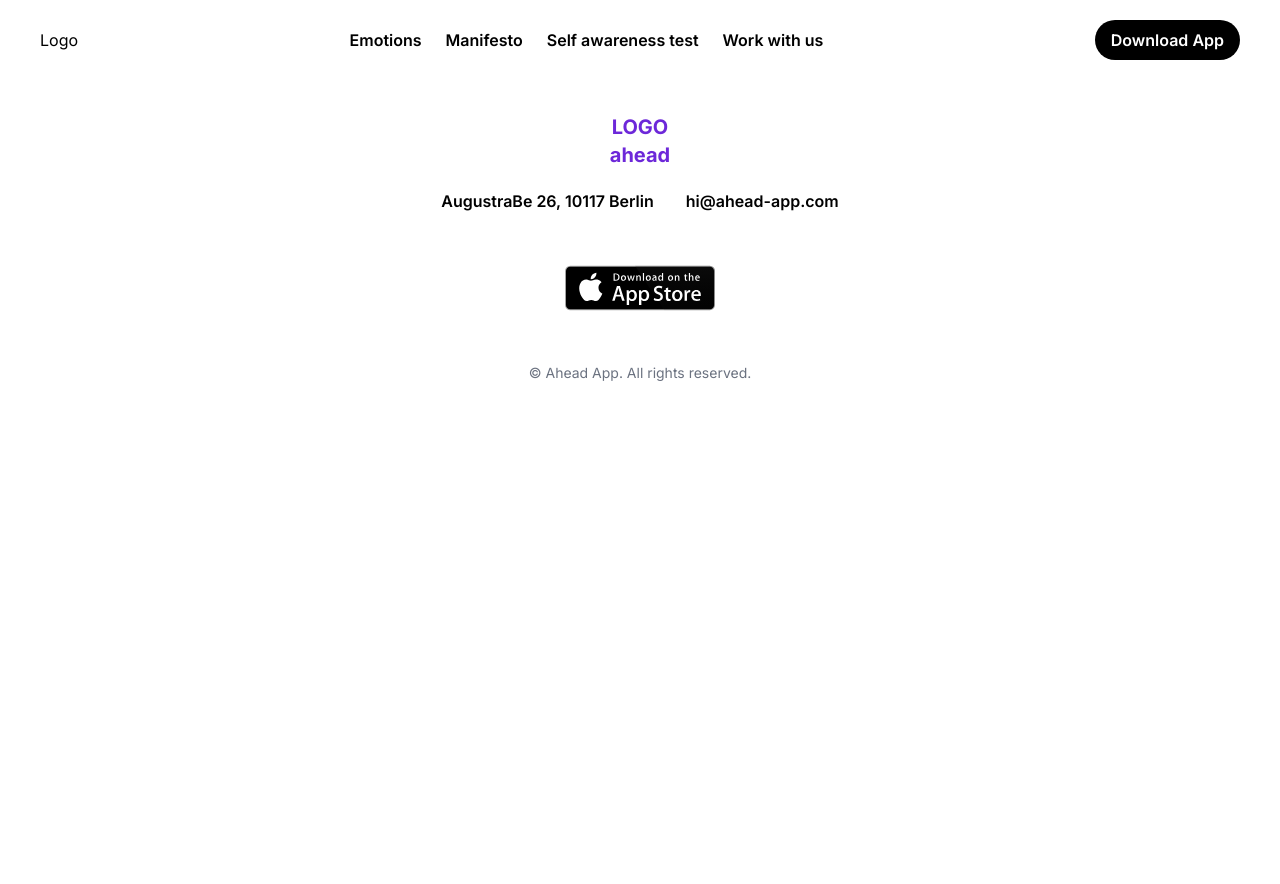
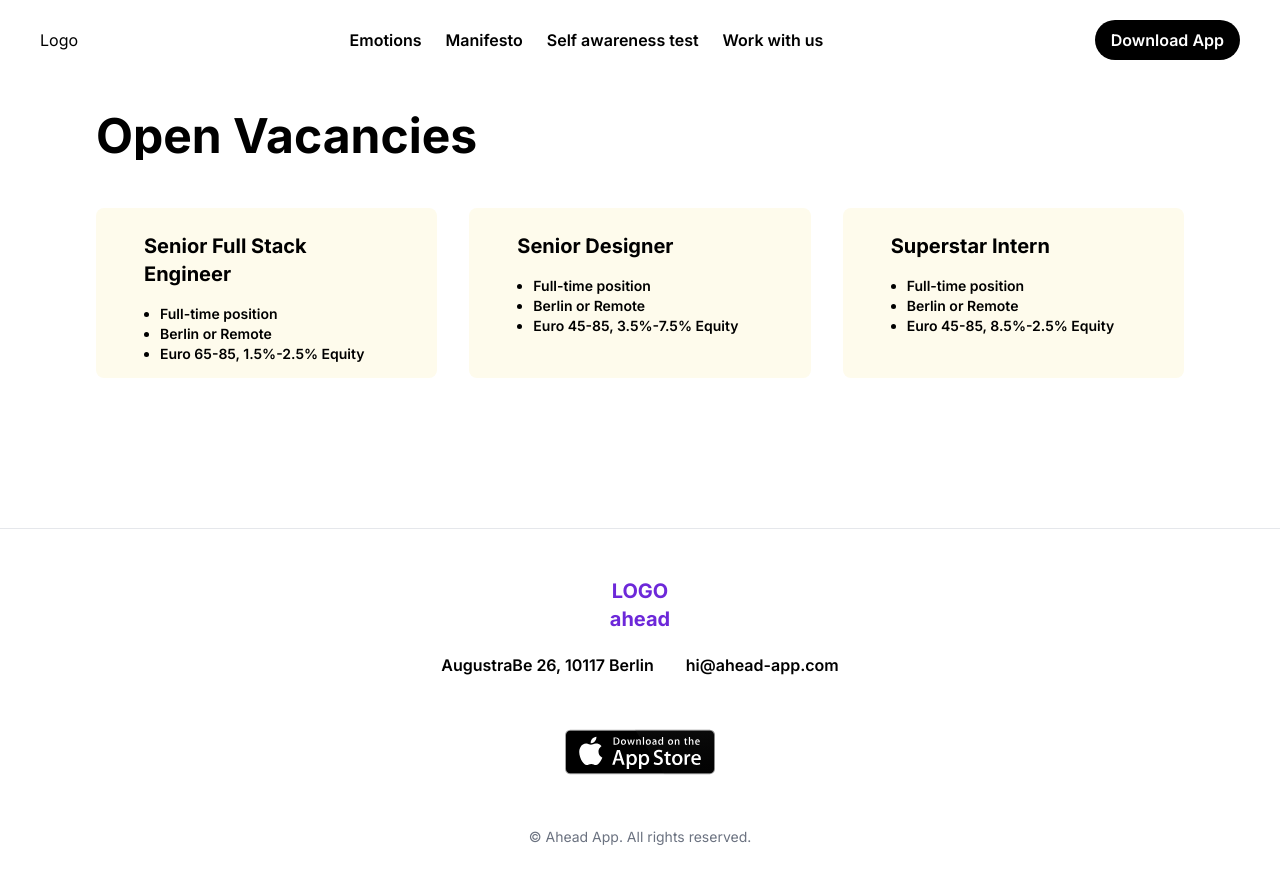
Before and after one commit to rushirrj/density-exchange-task, a Next.js app: page / in a window 1280 px wide. Shown: the top 884 px of the page. Before the commit the page ends 800 px from the top, so only its background shows below. Built offline with nearby package versions, Linux system fonts and the light colour scheme.

Commit message:
Create Open Vacancies

```diff
--- a/src/app/page.js
+++ b/src/app/page.js
@@ -1,10 +1,12 @@
 import Image from "next/image";
 import Navbar from "../components/Navbar";
 import Footer from "../components/Footer";
+import Openvacancies from "../components/Openvacancies";
 export default function Home() {
   return (
     <>
       <Navbar />
+      <Openvacancies />
       <Footer/>
     </>
   );
--- /dev/null
+++ b/src/components/Openvacancies.jsx
@@ -0,0 +1,98 @@
+"use client";
+import React, { useState } from "react";
+import { motion } from "framer-motion";
+
+const vacancies = [
+  {
+    jobTitle: "Senior Full Stack Engineer",
+    position: "Full-time position",
+    location: "Berlin or Remote",
+    pay: "Euro 65-85, 1.5%-2.5% Equity",
+  },
+  {
+    jobTitle: "Senior Designer",
+    position: "Full-time position",
+    location: "Berlin or Remote",
+    pay: "Euro 45-85, 3.5%-7.5% Equity",
+  },
+  {
+    jobTitle: "Superstar Intern",
+    position: "Full-time position",
+    location: "Berlin or Remote",
+    pay: "Euro 45-85, 8.5%-2.5% Equity",
+  },
+];
+
+const OpenVacancies = () => {
+  return (
+    <section className="mt-20 py-8 px-24 h-96">
+      <motion.div
+        initial="hidden"
+        animate="visible"
+        variants={{
+          hidden: { x: "-30%", y: "50%", opacity: 0 },
+          visible: {
+            x: 0,
+            y: 0,
+            opacity: 1,
+            transition: { ease: "easeInOut", duration: 1.5 },
+          },
+        }}
+        style={{
+          width: "100%", // Adjust the width as needed
+          overflow: "hidden", // Hide overflowing text while sliding
+        }}
+      >
+        <h1 className="text-5xl font-bold">Open Vacancies</h1>
+      </motion.div>
+      <div className="mt-12 grid grid-cols-3 justify-between gap-8">
+        {vacancies.map((vac, index) => {
+          return <HoverCard key={index} vac={vac} index={index} />;
+        })}
+      </div>
+    </section>
+  );
+};
+
+const HoverCard = ({ vac, index }) => {
+  const [isButtonVisible, setButtonVisible] = useState(false);
+  return (
+    <>
+      <motion.div
+        initial={{ height: 170 }}
+        whileHover={{ height: 250 }}
+        key={index}
+        onHoverStart={() => setButtonVisible(true)}
+        onHoverEnd={() => setButtonVisible(false)}
+        transition={{ ease: "easeInOut", duration: 0.5 }}
+        className="bg-[#fefbec] rounded-lg"
+      >
+        <div className="rounded-2xl  p-6 px-12">
+          <h2 className="text-xl font-bold">{vac.jobTitle}</h2>
+
+          <ul className="mt-4 text-sm font-semibold list-disc pl-4">
+            <li className="">{vac.position}</li>
+            <li className="">{vac.location}</li>
+            <li className="">{vac.pay}</li>
+          </ul>
+        </div>
+        {isButtonVisible && (
+          <motion.button
+            initial="hidden"
+            whileInView="visible"
+            transition={{ ease: "easeInOut", duration: 1 }}
+            variants={{
+              visible: { opacity: 1, scale: 1 },
+              hidden: { opacity: 0 , scale: 0.7 },
+            }}
+            className="mx-10 cursor-pointer text-white bg-black rounded-full px-3 py-2"
+          >
+            Click Me
+          </motion.button>
+        )}
+      </motion.div>
+    </>
+  );
+};
+
+export default OpenVacancies;
```
